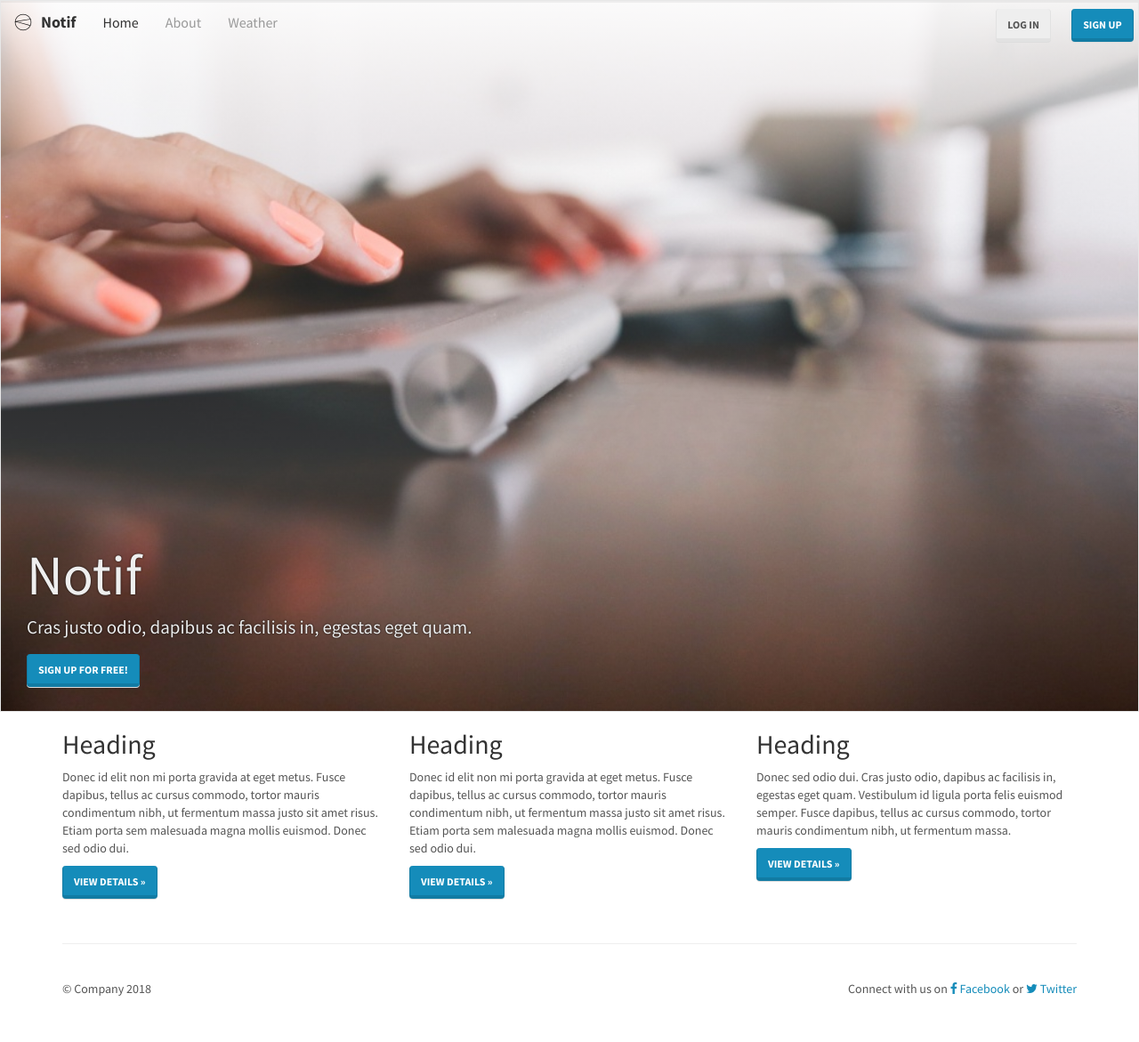
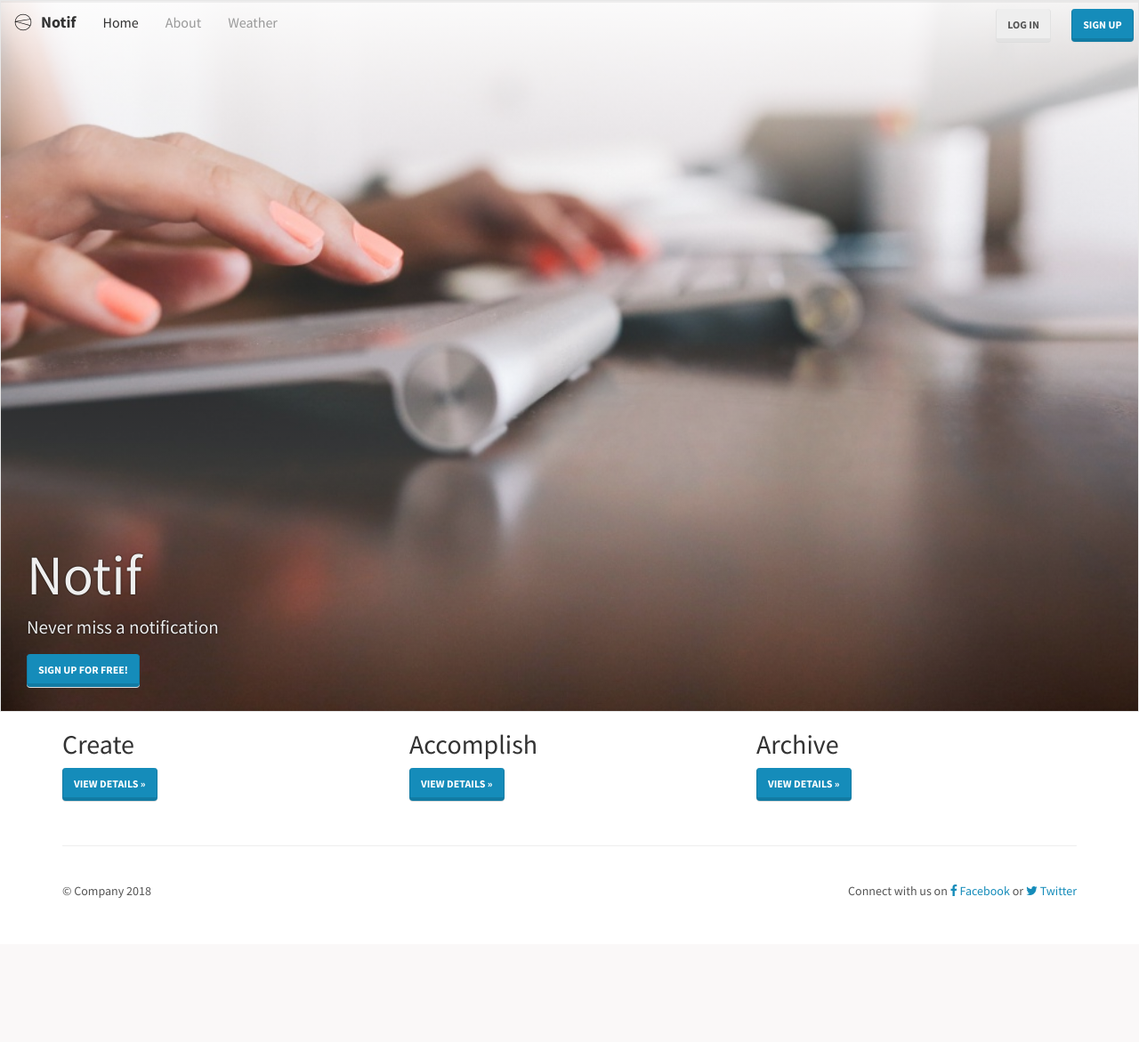
Before and after one commit to triump0870/notif, a Django app: template src/templates/home.html in a window 1280 px wide. Shown: the whole page at 89% size. After the commit the page ends 1009 px from the top, so only its background shows below. Run offline with Django 3.2, Linux system fonts and the light colour scheme; the template is opened without the code that fills it, so the values that code supplies are empty; some libraries are stand-ins or nearby versions.

Commit message:
Update the templates

```diff
--- a/src/templates/about.html
+++ b/src/templates/about.html
@@ -17,7 +17,7 @@
     <div class="row">
       <div class="col-md-12 text-center">
         <h1>{% include "_brandname.html" %}</h1>
-        <p class="lead">An Awesome Tagline Goes Here</p>
+        <p class="lead">Never miss a notification</p>
       </div>
     </div>
   </div>
--- a/src/templates/home.html
+++ b/src/templates/home.html
@@ -24,7 +24,7 @@
       <div class="row">
         <div class="col-md-8 col-sm-8">
           <h1>{% include "_brandname.html" %}</h1>
-          <p>Cras justo odio, dapibus ac facilisis in, egestas eget quam.</p>
+          <p>Never miss a notification</p>
 	  <a class="btn btn-primary" href="{% url 'accounts:signup' %}" role="button">Sign up for Free!</a>
         </div>
         <div class="col-md-4 col-sm-4">
@@ -42,18 +42,18 @@
 <div class="container">
   <div class="row">
     <div class="col-lg-4">
-      <h2>Heading</h2>
-      <p>Donec id elit non mi porta gravida at eget metus. Fusce dapibus, tellus ac cursus commodo, tortor mauris condimentum nibh, ut fermentum massa justo sit amet risus. Etiam porta sem malesuada magna mollis euismod. Donec sed odio dui. </p>
+      <h2>Create</h2>
+      <!--p>Donec id elit non mi porta gravida at eget metus. Fusce dapibus, tellus ac cursus commodo, tortor mauris condimentum nibh, ut fermentum massa justo sit amet risus. Etiam porta sem malesuada magna mollis euismod. Donec sed odio dui. </p-->
       <p><a class="btn btn-primary" href="#" role="button">View details &raquo;</a></p>
     </div>
     <div class="col-lg-4">
-      <h2>Heading</h2>
-      <p>Donec id elit non mi porta gravida at eget metus. Fusce dapibus, tellus ac cursus commodo, tortor mauris condimentum nibh, ut fermentum massa justo sit amet risus. Etiam porta sem malesuada magna mollis euismod. Donec sed odio dui. </p>
+      <h2>Accomplish</h2>
+      <!--p>Donec id elit non mi porta gravida at eget metus. Fusce dapibus, tellus ac cursus commodo, tortor mauris condimentum nibh, ut fermentum massa justo sit amet risus. Etiam porta sem malesuada magna mollis euismod. Donec sed odio dui. </p-->
       <p><a class="btn btn-primary" href="#" role="button">View details &raquo;</a></p>
     </div>
     <div class="col-lg-4">
-      <h2>Heading</h2>
-      <p>Donec sed odio dui. Cras justo odio, dapibus ac facilisis in, egestas eget quam. Vestibulum id ligula porta felis euismod semper. Fusce dapibus, tellus ac cursus commodo, tortor mauris condimentum nibh, ut fermentum massa.</p>
+      <h2>Archive</h2>
+      <!--p>Donec sed odio dui. Cras justo odio, dapibus ac facilisis in, egestas eget quam. Vestibulum id ligula porta felis euismod semper. Fusce dapibus, tellus ac cursus commodo, tortor mauris condimentum nibh, ut fermentum massa.</p-->
       <p><a class="btn btn-primary" href="#" role="button">View details &raquo;</a></p>
     </div>
   </div>
```
